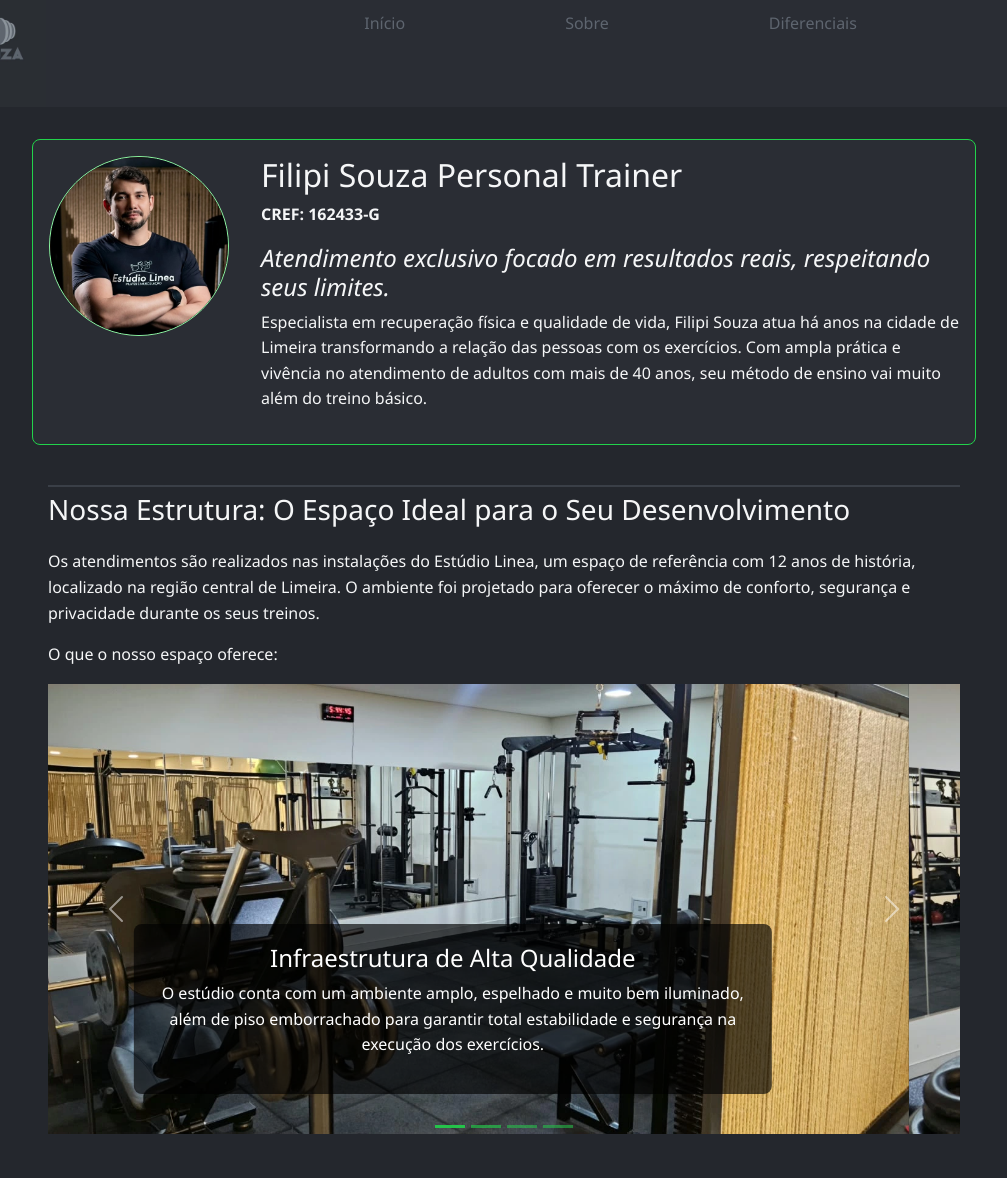
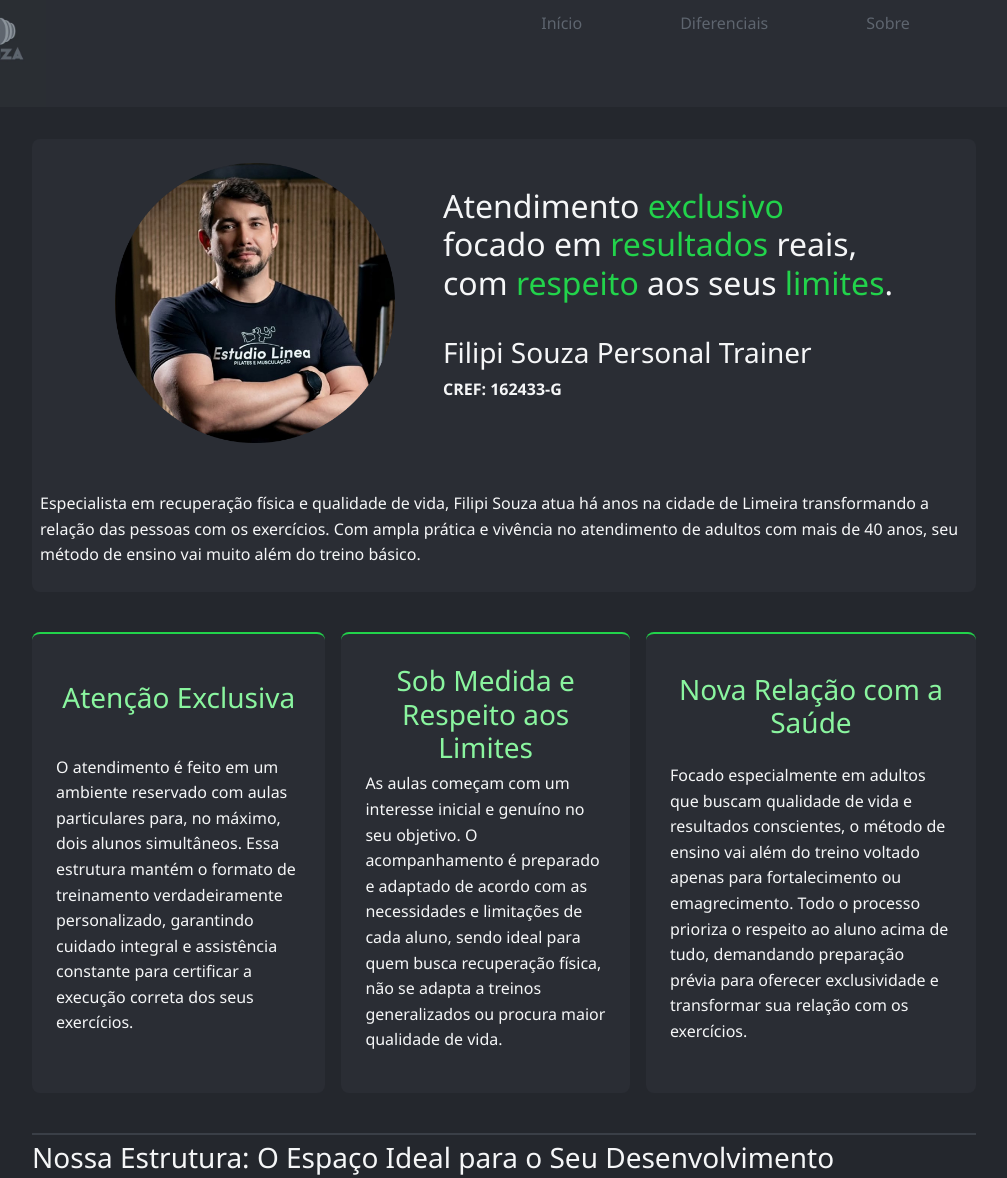
Before and after one commit to vitormazon12/SitePersonalTrainer, a plain HTML site: page index.html in a window 1280 px wide. Shown: the part 43-1221 px from the top of the page, without its empty margins (136-1143 px from the left). Drawn offline with nearby package versions, Linux system fonts and the light colour scheme.

Commit message:
fix(style e html): Ajusta a disposição dos textos, style do hover

```diff
--- a/index.html
+++ b/index.html
@@ -18,8 +18,8 @@
                     <!-- Adicione aqui os elementos do menu de navegação -->
                      <ul id="lista-menu">
                             <li><a href="#inicio">Início</a></li>
+                            <li><a href="#diferenciais">Diferenciais</a></li>
                             <li><a href="#sobre">Sobre</a></li>
-                            <li><a href="#diferenciais">Diferenciais</a></li>
                             <li><a href="#horario">Informações</a></li>
                     </ul>
                 </nav>
@@ -27,24 +27,53 @@
         </header>
 
         <main id="main" class="main">
+            <section class="secao-inicio">
                 <section id="inicio" class="card-inicio">
                     <section id="foto" class="card-foto">
                         <img src="Imagens/FotoSobre.webp" alt="Foto de Filipi Souza" class="foto">
                     </section>
 
                     <section id="inicio" class="card-info">
-                    <h2>Filipi Souza Personal Trainer</h2>
+                        <h2>Atendimento <span id="destaque">exclusivo</span> <br>focado em <span id="destaque">resultados</span> reais, <br> com <span id="destaque">respeito</span> aos seus <span id="destaque">limites</span>.</h2>
+                        <br>
+                        <h3>Filipi Souza Personal Trainer</h3>
                         <p>
                             <b>CREF: 162433-G</b>
                         </p>
-                    <h4>
-                        <i>Atendimento exclusivo focado em resultados reais, respeitando seus limites.</i>
-                    </h4>
+                    </section>
+                </section>
+
+                <section class="card-textoinicio">
                         <p>
                             Especialista em recuperação física e qualidade de vida, Filipi Souza atua há anos na cidade de Limeira transformando a relação das pessoas com os exercícios. Com ampla prática e vivência no atendimento de adultos com mais de 40 anos, seu método de ensino vai muito além do treino básico.
                         </p>
                 </section>
             </section>
+
+            <section id="diferenciais" class="secao-diferenciais">
+                <div class="container-diferenciais">
+                    <article class="card-diferenciais">
+                        <h3>Atenção Exclusiva</h3>
+                        <p>
+                            O atendimento é feito em um ambiente reservado com aulas particulares para, no máximo, dois alunos simultâneos. Essa estrutura mantém o formato de treinamento verdadeiramente personalizado, garantindo cuidado integral e assistência constante para certificar a execução correta dos seus exercícios.
+                        </p>
+                    </article>
+                    <article class="card-diferenciais">
+                        <h3>Sob Medida e Respeito aos Limites</h3>
+                        <p>
+                            As aulas começam com um interesse inicial e genuíno no seu objetivo. O acompanhamento é preparado e adaptado de acordo com as necessidades e limitações de cada aluno, sendo ideal para quem busca recuperação física, não se adapta a treinos generalizados ou procura maior qualidade de vida.
+                        </p>
+                    </article>
+                    <article class="card-diferenciais">
+                        <h3>Nova Relação com a Saúde</h3>
+                        <p>
+                            Focado especialmente em adultos que buscam qualidade de vida e resultados conscientes, o método de ensino vai além do treino voltado apenas para fortalecimento ou emagrecimento. Todo o processo prioriza o respeito ao aluno acima de tudo, demandando preparação prévia para oferecer exclusividade e transformar sua relação com os exercícios.
+                        </p>
+                    </article>
+                </div>
+
+            </section>
+
 
             <section id="sobre" class="secao-sobre">
                 <h3>Nossa Estrutura: O Espaço Ideal para o Seu Desenvolvimento</h3>
@@ -150,30 +179,6 @@
                 </div>
             </section>
 
-            <section id="diferenciais" class="secao-diferenciais">
-                <h3>Diferenciais</h3>
-                <div class="container-diferenciais">
-                    <article class="card-diferenciais">
-                        <h3>Atenção Exclusiva</h3>
-                        <p>
-                            O atendimento é feito em um ambiente reservado com aulas particulares para, no máximo, dois alunos simultâneos. Essa estrutura mantém o formato de treinamento verdadeiramente personalizado, garantindo cuidado integral e assistência constante para certificar a execução correta dos seus exercícios.
-                        </p>
-                    </article>
-                    <article class="card-diferenciais">
-                        <h3>Sob Medida e Respeito aos Limites</h3>
-                        <p>
-                            As aulas começam com um interesse inicial e genuíno no seu objetivo. O acompanhamento é preparado e adaptado de acordo com as necessidades e limitações de cada aluno, sendo ideal para quem busca recuperação física, não se adapta a treinos generalizados ou procura maior qualidade de vida.
-                        </p>
-                    </article>
-                    <article class="card-diferenciais">
-                        <h3>Nova Relação com a Saúde</h3>
-                        <p>
-                            Focado especialmente em adultos que buscam qualidade de vida e resultados conscientes, o método de ensino vai além do treino voltado apenas para fortalecimento ou emagrecimento. Todo o processo prioriza o respeito ao aluno acima de tudo, demandando preparação prévia para oferecer exclusividade e transformar sua relação com os exercícios.
-                        </p>
-                    </article>
-                </div>
-
-            </section>
 
             <h3 class="localidade-h3">Localidade</h3>
             <section id="localidade" class="localidade">
--- a/style.css
+++ b/style.css
@@ -93,11 +93,9 @@ footer{
   margin-right: 2rem;
 }
 
-
-
 #lista-menu {
   display: flex;
-  gap: 10rem;
+  gap: 5rem;
   justify-content: space-evenly;
   flex-wrap: wrap;
 }
@@ -112,10 +110,15 @@ nav ul li a:visited{
   color: #5E656F;
   text-decoration: none;
   font-size: 100%;
+  padding: 9px;
 }
 
 nav ul li a:hover{
-  color: #19B83E;
+  color: var(--cor-texto-botao);
+  background-color: var(--cor-destaque-hover);
+  padding: 9px;
+  border-radius: 3px ;
+  font-weight: 500;
 }
 
 @media screen and (max-width: 900px) {
@@ -148,34 +151,48 @@ main{
 
 /* SEÇÃO INICIO */
 
+.secao-inicio {
+  display: flex;
+  flex-direction: column;
+  gap: 2rem;
+  margin: auto;
+  border-radius: 8px;
+  background-color: var(--cor-superficie);
+  padding: 0.5rem;
+}
+
 .foto {
-    width: 180px;
-    height: 180px;
+    width: 280px;
+    height: 280px;
     object-fit: cover; /* Esse comando serve para ajustar a foto e não cortar as bordas */
     border-radius: 100px; /* Faz a foto cortar redondamente */
-    border: 1px solid var(--cor-foco);
 }
 
 .card-inicio {
   display: flex;
   flex-direction: row;
-  gap: 2rem;
+  gap: 3rem;
 
   padding: 1rem;
-  border-radius: 8px;
-  background-color: var(--cor-superficie);
-  border: 0.5px solid var(--cor-destaque);
+
   margin: auto;
+  align-items: center;
 }
+
 @media screen and (max-width: 900px) {
   main{
     margin: auto;
+    margin-left: auto;   /* Garante que centraliza no Chrome */
+    margin-right:  auto;  /* Garante que centraliza no Chrome */
+
   }
   .card-inicio {
     display: flex;
     flex-direction: column;
     gap: 1rem;
     align-items: center;
+    width: 100%;
+    max-width: 100%;
   }
   .foto{
     width: 300px;
@@ -184,9 +201,13 @@ main{
   }
 }
 
+#destaque {
+  color: var(--cor-destaque);
+  font-weight: 500;
+}
+
 /* SEÇÃO SOBRE */
 .card-sobre{
-  padding: 1rem;
   margin: auto;
 }
 
@@ -227,8 +248,6 @@ main{
 
 .secao-sobre h3,
 .secao-diferenciais h3{
-  margin-left: 1rem;
-  margin-right: 1rem;
   margin-bottom: 0.4rem;
   padding-top: 0.4rem;
   border-top: 2px solid var(--cor-superficie-alternativa);
@@ -264,7 +283,7 @@ main{
 
 .carousel-caption {
   background-color: rgba(0, 0, 0, 0.65); /* Fundo preto semi-transparente */
-  padding: 20px;
+  padding: 10px;
   border-radius: 8px;
 }
 
@@ -307,5 +326,5 @@ main{
 
 /* Ajusta a posição da legenda para ficar mais centralizada/acima */
 .carousel-caption {
-  bottom: 40px; /* Sobe a legenda para dar espaço às bolinhas */
+  bottom: 1px; /* Sobe a legenda para dar espaço às bolinhas */
 }
```
Lines whose indentation alone changed are shown as unchanged.
